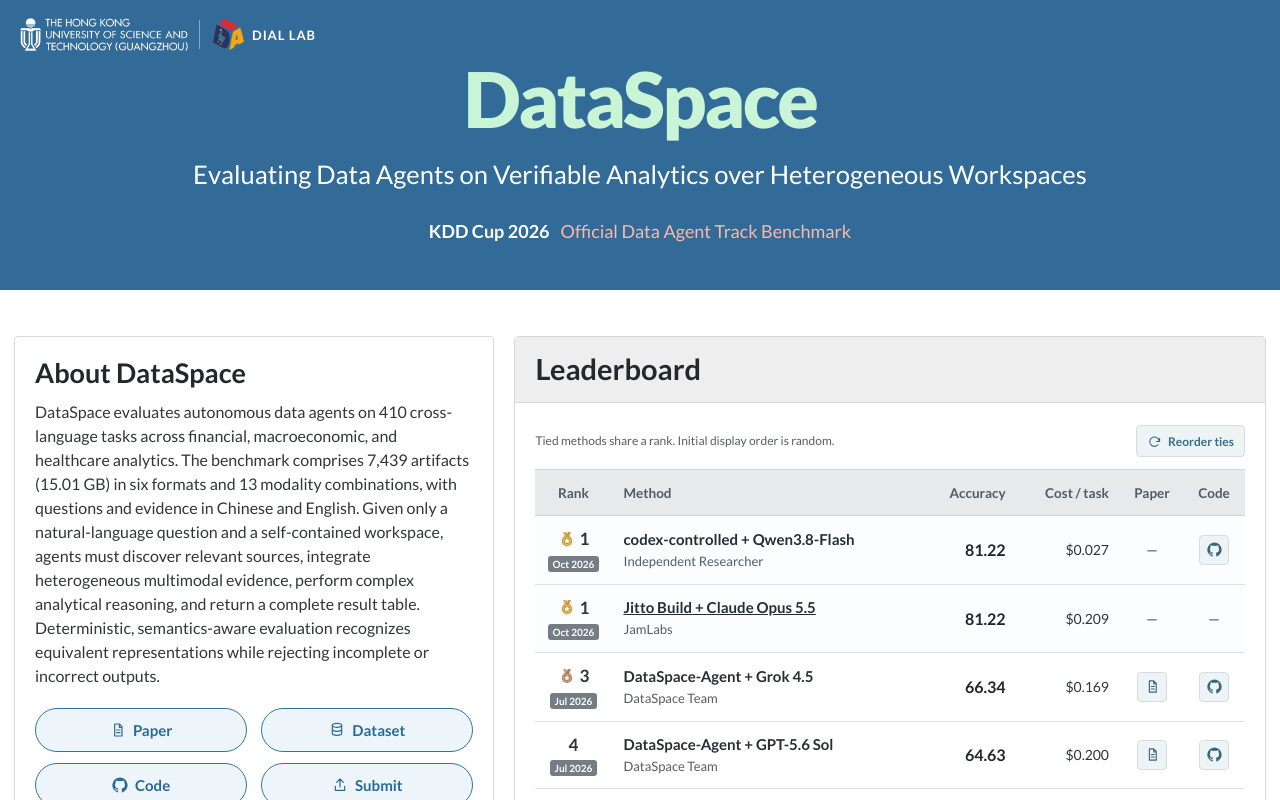
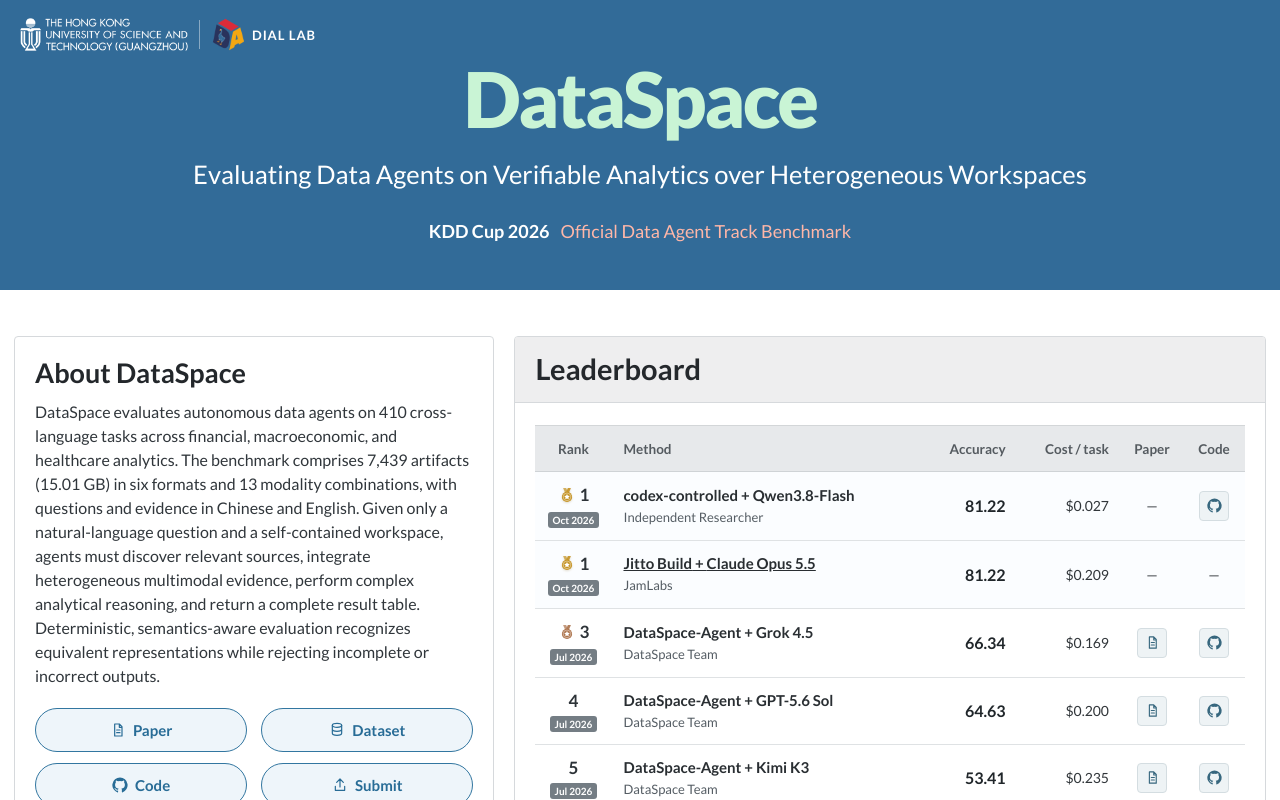
Before and after one commit to dataspace-bench/dataspace-bench.github.io, a React (Vite) app: page / in a window 1280 px wide. Shown: the top 800 px of the page. Built offline with nearby package versions, Linux system fonts and the light colour scheme.

Commit message:
Order tied leaderboard entries by lower cost

```diff
--- a/src/App.css
+++ b/src/App.css
@@ -270,48 +270,6 @@
 /* Leaderboard */
 .leaderboard {
   margin-top: 2px;
-}
-
-.leaderboard-toolbar {
-  display: flex;
-  align-items: center;
-  justify-content: space-between;
-  flex-wrap: wrap;
-  gap: 8px 12px;
-  margin-bottom: 12px;
-}
-
-.leaderboard-toolbar p {
-  flex: 1 1 220px;
-  margin: 0;
-  color: #555d64;
-  font-size: 12px;
-  line-height: 1.5;
-}
-
-.tie-order-button {
-  display: inline-flex;
-  align-items: center;
-  gap: 6px;
-  min-height: 32px;
-  padding: 6px 10px;
-  color: #376f89;
-  background: #eef3f5;
-  border: 1px solid #d4dde1;
-  border-radius: 4px;
-  font-size: 12px;
-  font-weight: 700;
-  cursor: pointer;
-}
-
-.tie-order-button:hover {
-  color: #fff;
-  background: #376f89;
-}
-
-.tie-order-button svg {
-  width: 15px;
-  height: 15px;
 }
 
 .leaderboard-table-wrap {
--- a/src/components/Icons.tsx
+++ b/src/components/Icons.tsx
@@ -41,14 +41,6 @@
   return (
     <svg {...base} {...props}>
       <path d="m7 10 5 5 5-5" />
-    </svg>
-  )
-}
-
-export function RotateIcon(props: IconProps) {
-  return (
-    <svg {...base} {...props}>
-      <path d="M20 7v5h-5M19.4 12a7.5 7.5 0 1 0-1.8 5.2" />
     </svg>
   )
 }
--- a/src/components/Leaderboard.tsx
+++ b/src/components/Leaderboard.tsx
@@ -1,7 +1,6 @@
-import { useState } from 'react'
 import type { LeaderboardMethod } from '../data/leaderboard'
 import { orderLeaderboard } from '../data/leaderboardOrder'
-import { DocumentIcon, GithubIcon, MedalIcon, RotateIcon } from './Icons'
+import { DocumentIcon, GithubIcon, MedalIcon } from './Icons'
 
 function formatDate(value: string) {
   return new Intl.DateTimeFormat('en', {
@@ -12,29 +11,10 @@
 }
 
 export function Leaderboard({ methods }: { methods: LeaderboardMethod[] }) {
-  const [tieStart] = useState(Math.random)
-  const [tieRotation, setTieRotation] = useState(0)
-  const rankedMethods = orderLeaderboard(methods, tieStart, tieRotation)
-  const hasTies = new Set(methods.map((method) => method.correct)).size < methods.length
+  const rankedMethods = orderLeaderboard(methods)
 
   return (
     <div className="leaderboard">
-      {hasTies && (
-        <div className="leaderboard-toolbar">
-          <p id="tie-order-note">Tied methods share a rank. Initial display order is random.</p>
-          <button
-            className="tie-order-button"
-            type="button"
-            aria-controls="leaderboard-table"
-            aria-describedby="tie-order-note"
-            title="Cycle the display order of tied methods"
-            onClick={() => setTieRotation((rotation) => rotation + 1)}
-          >
-            <RotateIcon />
-            Reorder ties
-          </button>
-        </div>
-      )}
       <div className="leaderboard-table-wrap">
         <table className="leaderboard-table" id="leaderboard-table">
           <thead>
--- a/src/data/leaderboardOrder.ts
+++ b/src/data/leaderboardOrder.ts
@@ -1,23 +1,14 @@
 import type { LeaderboardMethod } from './leaderboard'
 
-export function orderLeaderboard(methods: LeaderboardMethod[], start: number, rotation: number) {
-  const sorted = [...methods].sort((a, b) => b.correct - a.correct)
-  const ordered: { method: LeaderboardMethod; rank: number }[] = []
+export function orderLeaderboard(methods: LeaderboardMethod[]) {
+  const sorted = [...methods].sort((a, b) => {
+    if (a.correct !== b.correct) return b.correct - a.correct
+    if (a.costPerTask === b.costPerTask) return 0
+    return (a.costPerTask ?? Infinity) - (b.costPerTask ?? Infinity)
+  })
 
-  for (let first = 0; first < sorted.length;) {
-    let end = first + 1
-    while (end < sorted.length && sorted[end].correct === sorted[first].correct) end++
-
-    const group = sorted.slice(first, end)
-    // A random starting position gives every tied method the same chance to lead.
-    // Each click then advances the group by one, so reordering always takes effect.
-    const offset = (Math.floor(start * group.length) + rotation) % group.length
-    for (let index = 0; index < group.length; index++) {
-      ordered.push({ method: group[(offset + index) % group.length], rank: first + 1 })
-    }
-
-    first = end
-  }
-
-  return ordered
+  return sorted.map((method) => ({
+    method,
+    rank: sorted.findIndex((entry) => entry.correct === method.correct) + 1,
+  }))
 }
```
Also changed, not shown: 1 other file (tests, documents, lock files or other folders).
